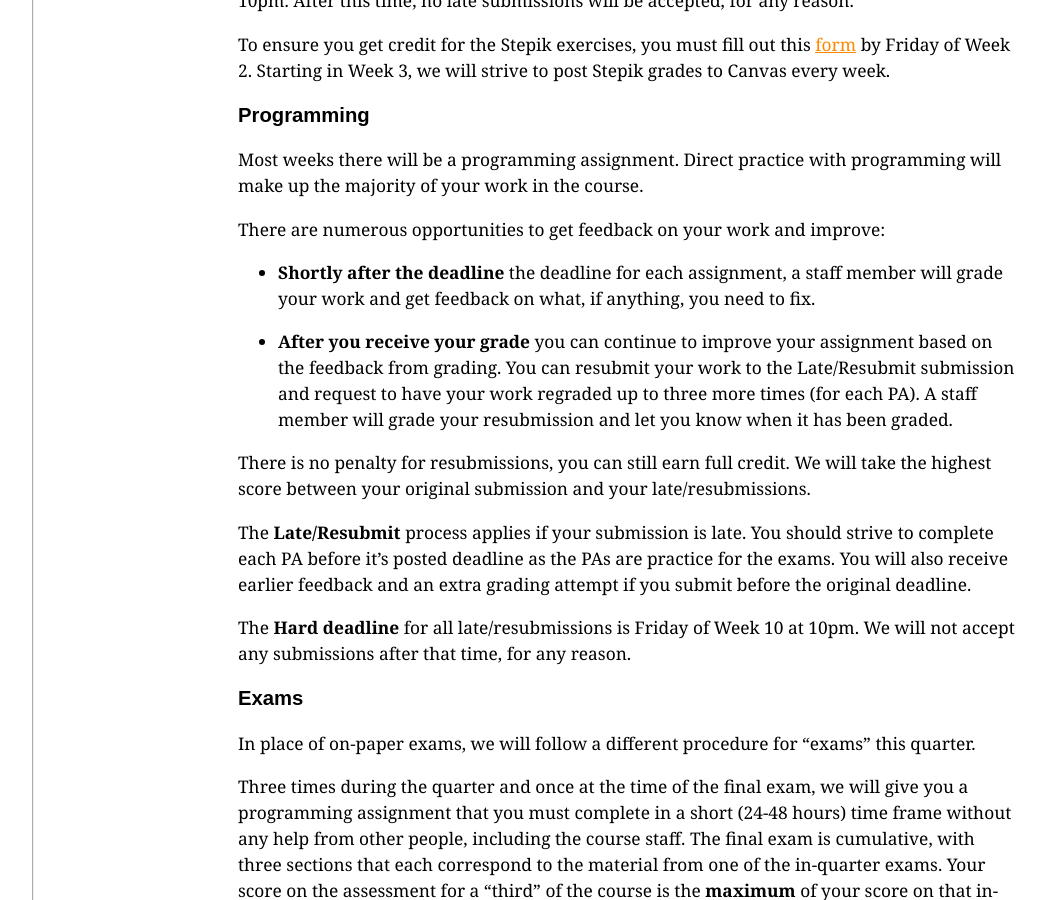
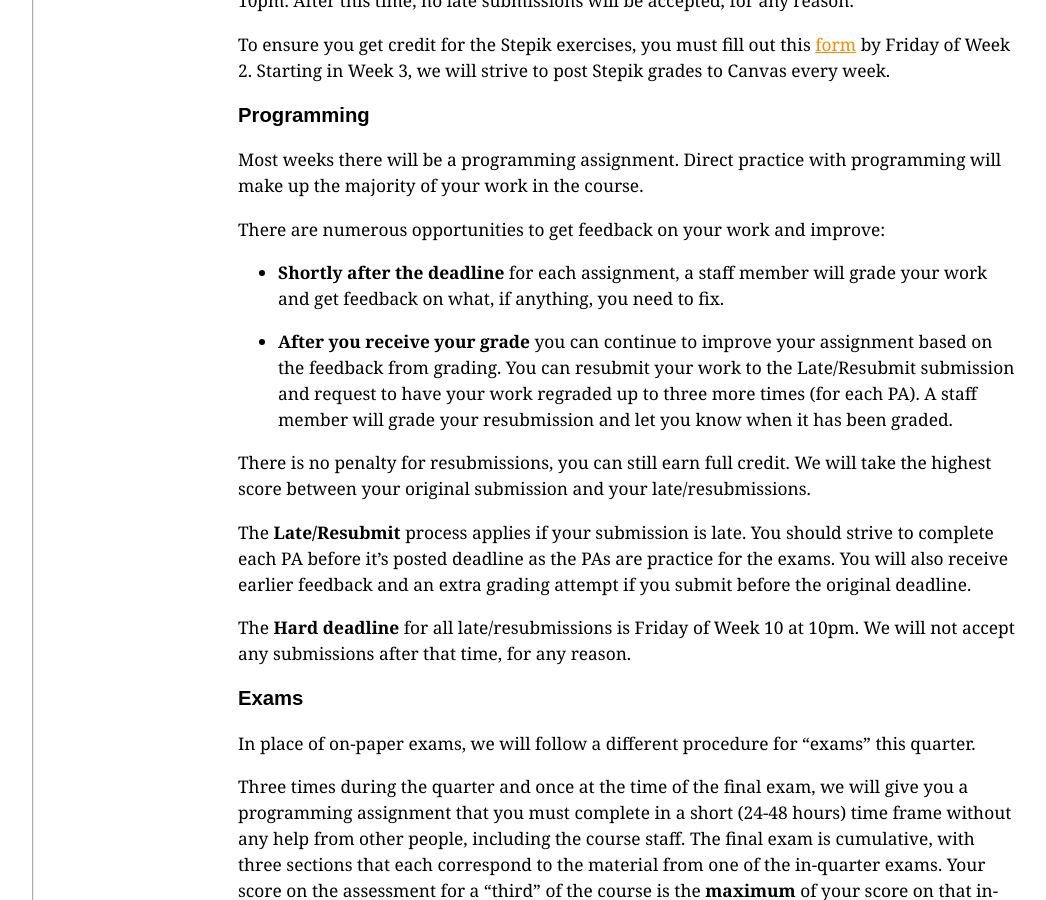
Before and after one commit to ucsd-cse11-w22/ucsd-cse11-w22.github.io, a Jekyll site: the page built from syllabus.md, in a window 1280 px wide and 900 px high, scrolled down 2272 px. Shown: the whole window, without its empty margins (56-1102 px from the left). Built offline with Jekyll 4.4.1, drawn with Linux system fonts in a browser that asks for light colours.

Commit message:
Update PA1 and fixed typo in syllabus

```diff
--- a/syllabus.md
+++ b/syllabus.md
@@ -111,7 +111,7 @@ programming will make up the majority of your work in the course.
 
 There are numerous opportunities to get feedback on your work and improve:
 
-- **Shortly after the deadline** the deadline for each assignment, a staff member
+- **Shortly after the deadline** for each assignment, a staff member
 will grade your work and get feedback on what, if anything, you need to fix.
 
 - **After you receive your grade** you can continue to improve your assignment
```
Also changed, not shown: _assignments/pa1.md (+3 -5 lines).
